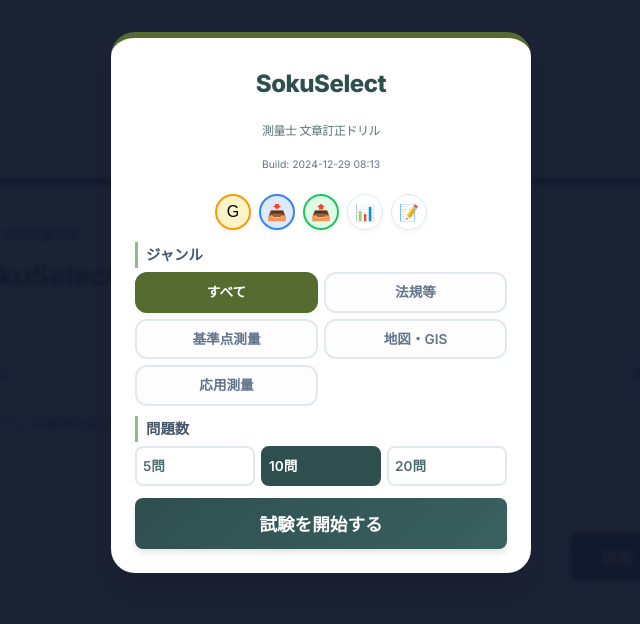
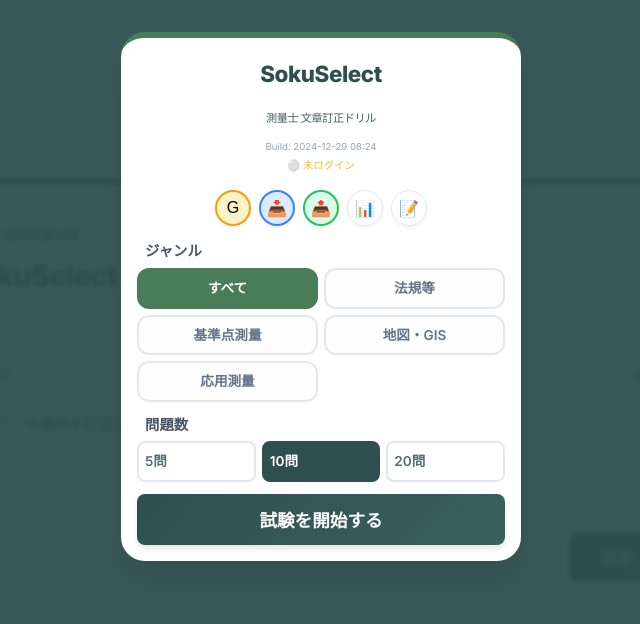
Before and after one commit to k-e-i3/sokusel, a plain HTML site: page index.html in a window 1280 px wide. Shown: the whole page, without its empty margins (319-959 px from the left). Drawn offline with Linux system fonts and the light colour scheme.

Commit message:
Feat: Auto-Sync, Login Status, Compact Layout, 2-Green Palette

```diff
--- a/app.js
+++ b/app.js
@@ -67,13 +67,26 @@ class DriveClient {
         }
     }
 
+    updateLoginStatus(isLoggedIn) {
+        const loginStatusEl = document.getElementById('login-status');
+        if (loginStatusEl) {
+            if (isLoggedIn) {
+                loginStatusEl.innerHTML = '<span style="color:#4ade80;">🟢 ログイン済み</span>';
+            } else {
+                loginStatusEl.innerHTML = '<span style="color:#fbbf24;">⚪ 未ログイン</span>';
+            }
+        }
+    }
+
     handleAuthResponse(r) {
         if (r.error) {
             this.onStatusChange("認証エラー: " + r.error);
+            this.updateLoginStatus(false);
             return;
         }
         this.accessToken = r.access_token;
-        this.onStatusChange("認証成功");
+        this.updateLoginStatus(true);
+        this.onStatusChange("✅ 認証成功 - 同期開始...");
         this.initDriveResources();
     }
 
--- a/index.html
+++ b/index.html
@@ -19,18 +19,19 @@
 
 <body>
     <!-- Start Screen Overlay -->
-    <div id="start-screen" class="overlay active" style="background: rgba(15, 23, 42, 0.95);">
-        <div class="start-screen-content" style="padding:1.5rem; max-width:420px;">
-            <h1 class="start-title" style="font-size:1.5rem; margin-bottom:0.5rem;">SokuSelect<br><span
-                    style="font-size:0.5em; font-weight:500; opacity:0.8;">測量士 文章訂正ドリル</span></h1>
-            <div style="text-align:center; font-size:0.65rem; color:#64748b; margin-bottom:4px;">Build: 2024-12-29 08:13
+    <div id="start-screen" class="overlay active" style="background: rgba(47, 79, 79, 0.95);">
+        <div class="start-screen-content" style="padding:1rem; max-width:400px;">
+            <h1 class="start-title" style="font-size:1.4rem; margin-bottom:0.2rem;">SokuSelect<br><span
+                    style="font-size:0.5em; font-weight:500; opacity:0.9;">測量士 文章訂正ドリル</span></h1>
+            <div style="text-align:center; font-size:0.6rem; color:#94a3b8; margin-bottom:2px;">Build: 2024-12-29 08:24
             </div>
+            <div id="login-status" style="text-align:center; font-size:0.65rem; margin-bottom:2px;"><span
+                    style="color:#fbbf24;">⚪ 未ログイン</span></div>
             <div id="sync-status"
-                style="text-align:center; font-size:0.7rem; color:#94a3b8; margin-bottom:4px; min-height:1em;"></div>
+                style="text-align:center; font-size:0.65rem; color:#94a3b8; margin-bottom:2px; min-height:1em;"></div>
             <div id="file-timestamps"
-                style="text-align:center; font-size:0.65rem; color:#64748b; margin-bottom:8px; line-height:1.4; display:none;">
-                <div>📚 問題: <span id="q-file-time">--</span></div>
-                <div>📊 成績: <span id="s-file-time">--</span></div>
+                style="text-align:center; font-size:0.6rem; color:#94a3b8; margin-bottom:6px; line-height:1.3; display:none;">
+                <span>📚 <span id="q-file-time">--</span></span> ｜ <span>📊 <span id="s-file-time">--</span></span>
             </div>
 
             <div style="display:flex; justify-content:center; gap:8px; margin-bottom:12px;">
--- a/style.css
+++ b/style.css
@@ -1,23 +1,19 @@
 :root {
-    /* "Surveyor Green" - Sophisticated Slate/Moss Green Palette */
+    /* Simplified 2-Green Palette */
     --primary-color: #2f4f4f;
-    /* Dark Slate Gray (Greenish) */
-    --accent-color: #556b2f;
-    /* Dark Olive Green - Stylish but subtle */
-    --accent-light: #8fbc8f;
-    /* Dark Sea Green */
-    --highlight-bg: #e0eee0;
-    --highlight-border: #8fbc8f;
-    --interactive-hover: #f0fff0;
-    /* Honeydew */
-    --success-bg: #f0fdf4;
-    --success-text: #14532d;
-    --error-bg: #fef2f2;
-    --error-text: #991b1b;
-    --bg-color: #eaefef;
-    /* Fashionable Gray-Green Tint */
+    /* Dark Slate Green */
+    --accent-color: #4a7c59;
+    /* Slightly Lighter Green */
+    --highlight-bg: #e8f0e8;
+    /* Very light green tint */
+    --success-bg: #e8f5e9;
+    --success-text: #2f4f4f;
+    --error-bg: #ffebee;
+    --error-text: #b71c1c;
+    --bg-color: #f5f7f5;
+    /* Light greenish white */
     --card-bg: #ffffff;
-    --text-color: #2d3748;
+    --text-color: #2f4f4f;
 }
 
 * {
```
